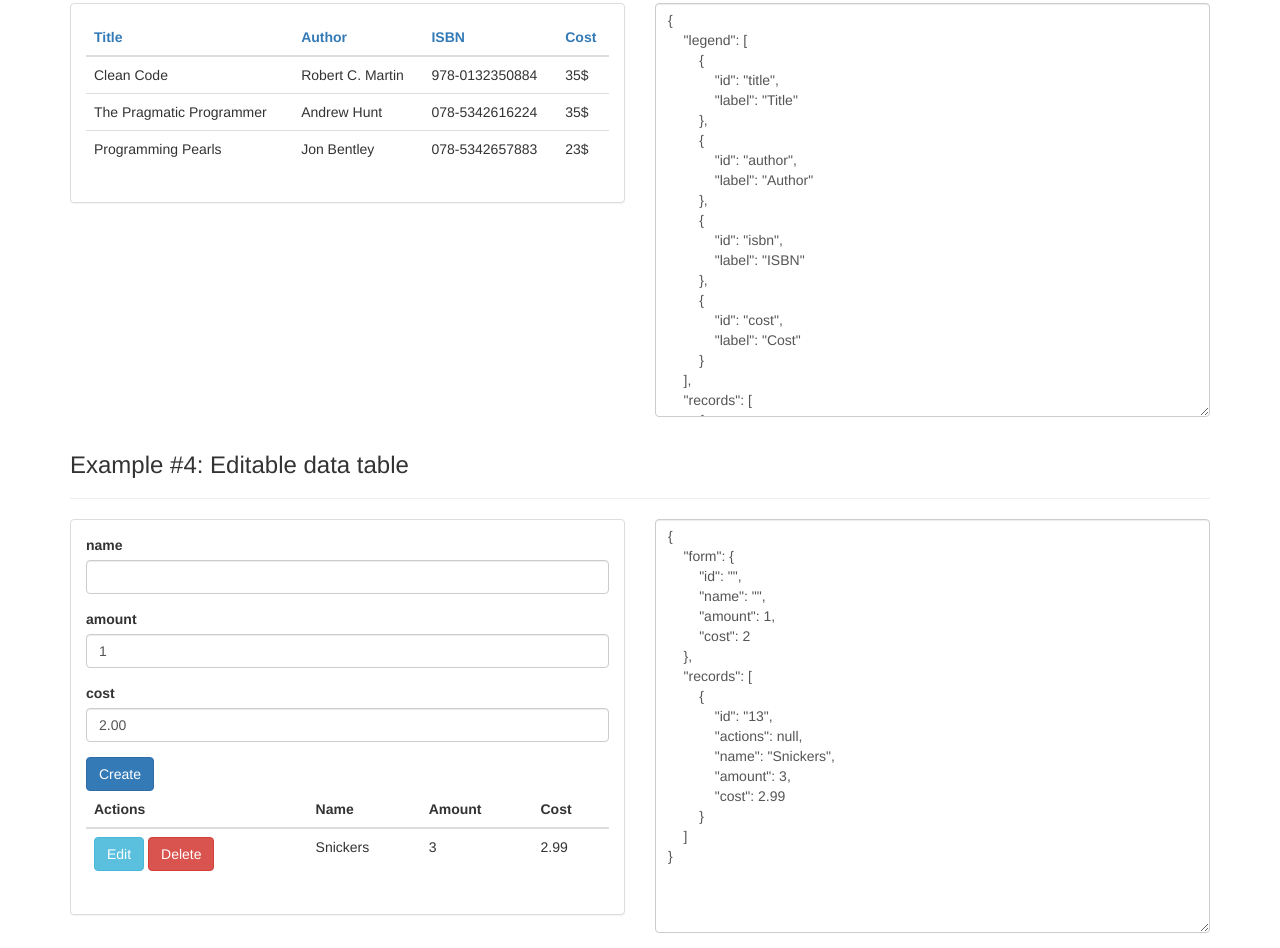
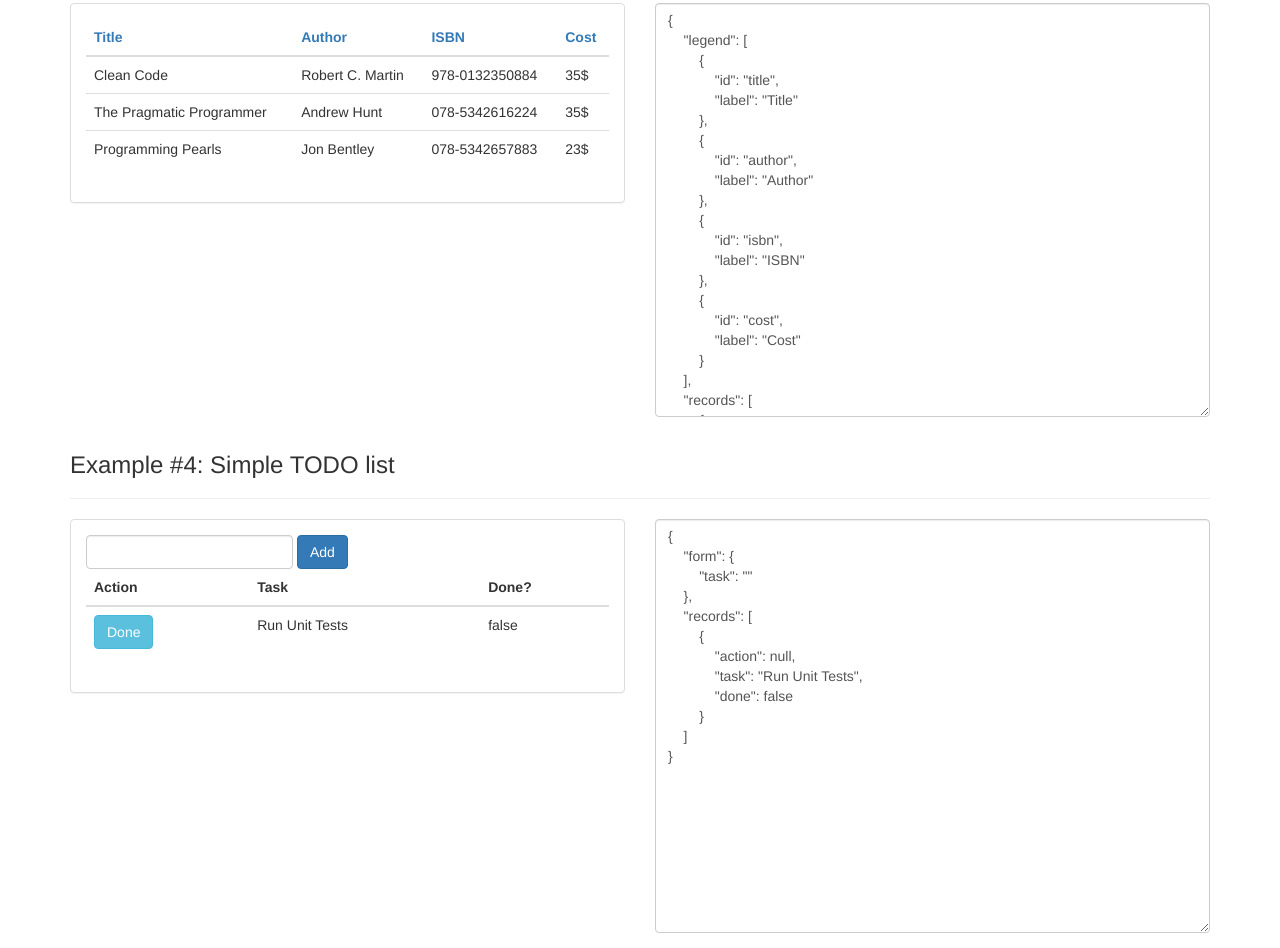
Before and after one commit to p3we/jbond, a plain HTML site: page index.html in a window 1280 px wide. Shown: the part 2250-3198 px from the top of the page. Drawn offline with nearby package versions, Linux system fonts and the light colour scheme.

Commit message:
Change fourth example to somple todo list

```diff
--- a/index.html
+++ b/index.html
@@ -372,56 +372,43 @@ $('.example .example-json').keyup(function(e){
 
         <div class="row example">
             <div class="col-sm-12">
-                <h3>Example #4: Editable data table</h3>
+                <h3>Example #4: Simple TODO list</h3>
                 <hr>
             </div>
            <div class="col-sm-6">
                 <div class="panel panel-default">
                     <div class="panel-body">
                         <div data-jbond="type:object;properties:form,records" id="example4" class="example-html">
-                            <form data-jbond="type:object;properties:id,name,amount,cost" class="form form-vertical">
-                                <div class="form-group hidden">
-                                    <input type="hidden">
-                                </div>
+                            <form data-jbond="type:object;properties:task" class="form form-inline">
                                 <div class="form-group">
-                                    <label>name</label>
                                     <input data-jbond type="text" class="form-control">
                                 </div>
                                 <div class="form-group">
-                                    <label>amount</label>
-                                    <input data-jbond type="number" value="1" class="form-control">
+                                    <button class="btn btn-primary">Add</button>
                                 </div>
-                                <div class="form-group">
-                                    <label>cost</label>
-                                    <input data-jbond type="number" value="2.00" step="0.1" class="form-control">
-                                </div>
-                                <button class="btn btn-primary">Create</button>
                             </form>
                             <table class="table table-hover">
                                 <thead>
                                     <tr>
-                                        <th>Actions</th>
-                                        <th>Name</th>
-                                        <th>Amount</th>
-                                        <th>Cost</th>
+                                        <th>Action</th>
+                                        <th>Task</th>
+                                        <th>Done?</th>
                                     </tr>
                                 </thead>
                                 <tbody data-jbond="type:array">
-                                    <tr data-jbond="type:object;properties:id=string,actions,name,amount,cost" style="display:none">
+                                    <tr data-jbond="type:object; properties:action,task,done" style="display:none">
                                         <td data-jbond="type:null">
-                                            <button class="btn btn-info edit">Edit</button>
-                                            <button class="btn btn-danger delete">Delete</button>
+                                            <button class="btn btn-info done">Done</button>
                                         </td>
                                         <td></td>
-                                        <td data-jbond="type:number"></td>
-                                        <td data-jbond="type:number"></td>
+                                        <td data-jbond="type:boolean"></td>
                                     </tr>
-                                    <tr id="13">
+                                    <tr>
                                         <td>
-                                            <button class="btn btn-info edit">Edit</button>
-                                            <button class="btn btn-danger delete">Delete</button>
+                                            <button class="btn btn-info done">Done</button>
                                         </td>
-                                        <td>Snickers</td><td>3</td><td>2.99</td>
+                                        <td>Run Unit Tests</td>
+                                        <td>false</td>
                                     </tr>
                                 </tbody>
                             </table>
@@ -489,24 +476,15 @@ $('.example .example-json').keyup(function(e){
                 var $example = $(ev.currentTarget).closest('.example');
                 var $html = $example.find('.example-html');
                 var data = $html.jbond('parse');
-                $html.jbond('patch', 'add', '/records', data.form);
+                $html.jbond('patch', 'add', '/records', $.extend(data.form, {done: false}));
                 $html.find('.form').change().trigger('reset');
                 return false;
             });
-            $('.example #example4').on('click', 'button.delete', function(ev) {
+            $('.example #example4').on('click', 'button.done', function(ev) {
                 var $html = $(ev.currentTarget).closest('.example').find('.example-html');
                 var index = $(ev.currentTarget).closest('tr').index();
-                $html.jbond('patch', 'remove', '/records/'+(index-1));
+                $html.jbond('patch', 'replace', '/records/$id/done'.replace('$id', index-1), true);
                 $html.find('form').change();
-                return false;
-            });
-            $('.example #example4').on('click', 'button.edit', function(ev) {
-                var $example = $(ev.currentTarget).closest('.example');
-                var $html = $example.find('.example-html');
-                var index = $(ev.currentTarget).closest('tr').index();
-                var data = $html.jbond('parse');
-                $html.jbond('patch', 'replace', '/form', data.records[index-1]);
-                $html.change();
                 return false;
             });
 
```
